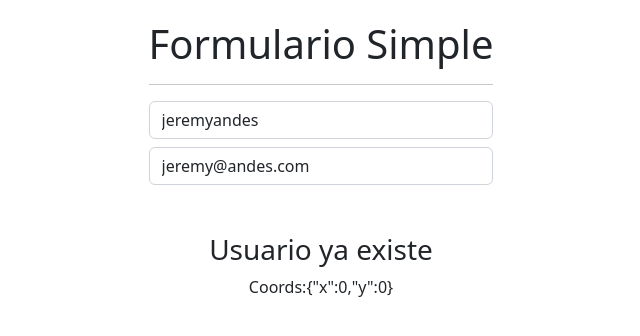
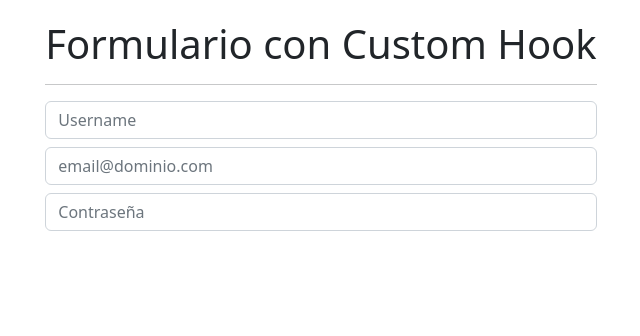
Before and after one commit to jeremyandes/react-cero-a-experto, a React (Vite) app in the folder apps/05-hooks-app/: page / in a window 1280 px wide. Shown: the top 336 px of the page, without its empty margins (319-959 px from the left). Built offline with nearby package versions, Linux system fonts and the light colour scheme.

Commit message:
122. Formulario con custom Hook

```diff
--- /dev/null
+++ b/apps/05-hooks-app/src/02-useEffect/FormCustomHook.jsx
@@ -0,0 +1,61 @@
+import { useEffect } from "react";
+import { useForm } from "../hooks/useForm";
+
+export const FormCustomHook = () => {
+    const { formState, onInputChange, username, email, password } = useForm({
+        username: '',
+        email: '',
+        password: ''
+    });
+
+    // const { username, email, password } = formState;
+
+    // Efecto de ejecución única
+    useEffect(() => {
+        console.log('useEffect called once!');
+    }, []);
+
+    // Efecto que está pendiente de los cambios de su dependencia
+    useEffect(() => {
+        console.log('formState changed');
+    }, [formState]);
+
+    // Efecto que está pendiente de los cambios de su dependencia
+    useEffect(() => {
+        console.log('EMAIL changed');
+    }, [email]);
+
+    return (
+        <>
+            <h1>Formulario con Custom Hook</h1>
+            <hr />
+
+            <input
+                type="text"
+                className="form-control"
+                placeholder="Username"
+                name="username"
+                value={username}
+                onChange={onInputChange}
+            />
+
+            <input
+                type="email"
+                className="form-control mt-2"
+                placeholder="email@dominio.com"
+                name="email"
+                value={email}
+                onChange={onInputChange}
+            />
+
+            <input
+                type="password"
+                className="form-control mt-2"
+                placeholder="Contraseña"
+                name="password"
+                value={password}
+                onChange={onInputChange}
+            />
+        </>
+    )
+}
--- a/apps/05-hooks-app/src/02-useEffect/Message.jsx
+++ b/apps/05-hooks-app/src/02-useEffect/Message.jsx
@@ -5,7 +5,6 @@
 
     useEffect(() => {
         const onMouseMove = ({ x, y }) => {
-            // const coords = { x, y };
             console.log({ x, y });
         }
 
--- /dev/null
+++ b/apps/05-hooks-app/src/hooks/useForm.js
@@ -0,0 +1,20 @@
+import { useState } from "react";
+
+export const useForm = (initialForm = {}) => {
+    const [formState, setFormState] = useState(initialForm);
+
+    const onInputChange = (event) => {
+        const { name, value } = event.target;
+        setFormState({
+            ...formState,
+            [name]: value,
+        })
+    }
+
+    return {
+        ...formState,
+        formState,
+        onInputChange,
+    }
+
+}
--- a/apps/05-hooks-app/src/main.jsx
+++ b/apps/05-hooks-app/src/main.jsx
@@ -2,6 +2,7 @@
 import ReactDOM from 'react-dom/client'
 import { CounterApp } from './01-useState/CounterApp'
 import { CounterCustomHook } from './01-useState/CounterCustomHook'
+import { FormCustomHook } from './02-useEffect/FormCustomHook'
 import { SimpleForm } from './02-useEffect/SimpleForm'
 import { HooksApp } from './HooksApp'
 import './index.css'
@@ -11,6 +12,7 @@
     {/* <HooksApp /> */}
     {/* <CounterApp /> */}
     {/* <CounterCustomHook /> */}
-    <SimpleForm />
+    {/* <SimpleForm /> */}
+    <FormCustomHook />
   </React.StrictMode>
 )
```
